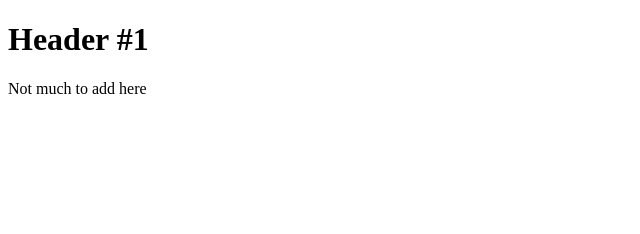
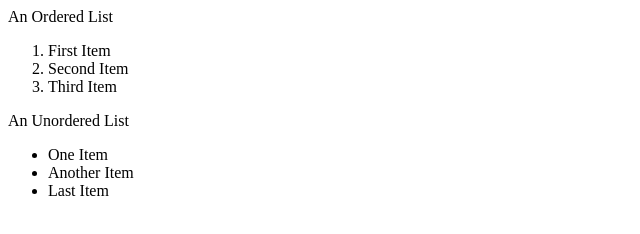
Before and after one commit to justincfung/justincfung.github.io, a plain HTML site: page index.html in a window 1280 px wide. Shown: the whole page, without its empty margins (0-640 px from the left). Drawn offline with Linux system fonts and the light colour scheme.

Commit message:
Updates done by...

```diff
--- a/index.html
+++ b/index.html
@@ -1,10 +1,20 @@
 <!DOCTYPE html>
 	<html>
 		<head>
-			<title> Justin Fung's Page </title>
+			<title>Lists</title>
 		</head>
 		<body>
-			<h1>Header #1</h1>
-			<p>Not much to add here</p>
+			An Ordered List
+			<ol>
+				<li>First Item</li>
+				<li>Second Item</li>
+				<li>Third Item</li>
+			</ol>
+			An Unordered List
+			<ul>
+				<li>One Item</li>
+				<li>Another Item</li>
+				<li>Last Item</li>
+			</ul>
 		</body>
 	</html>
```
